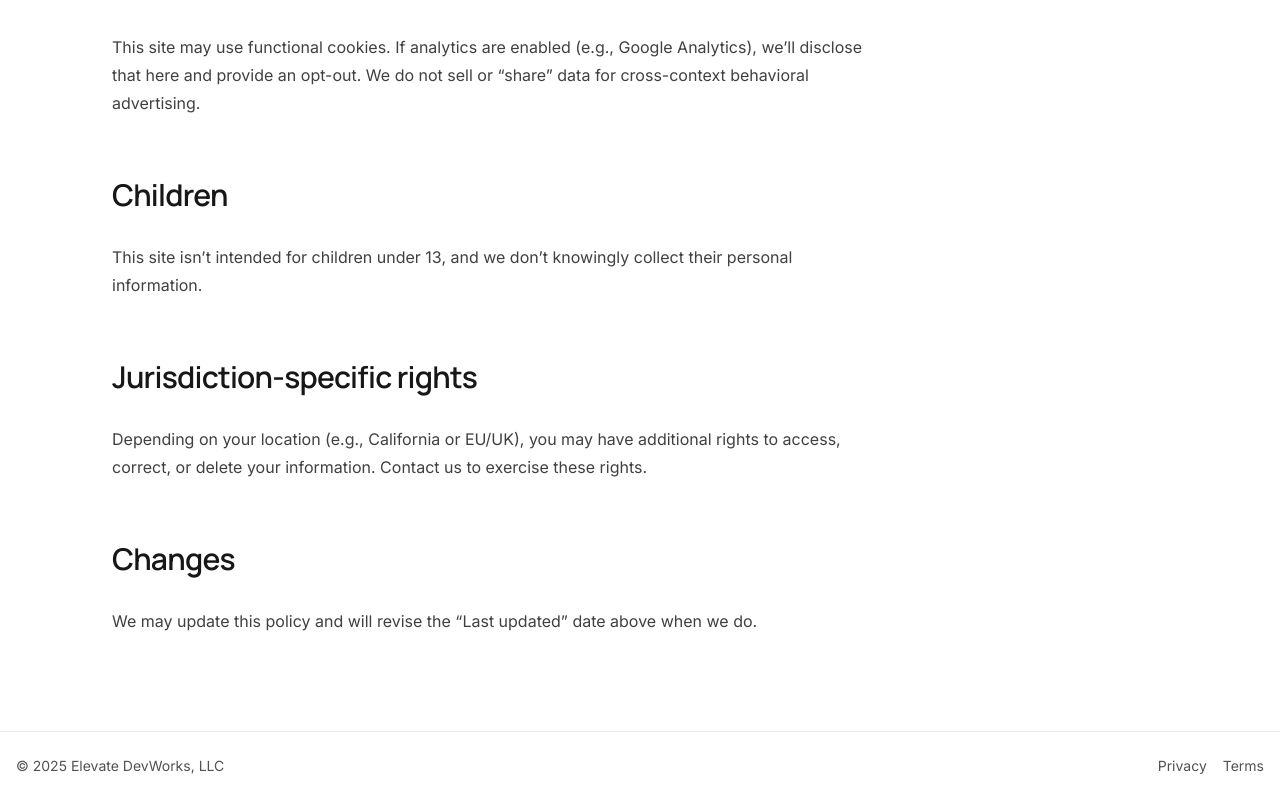
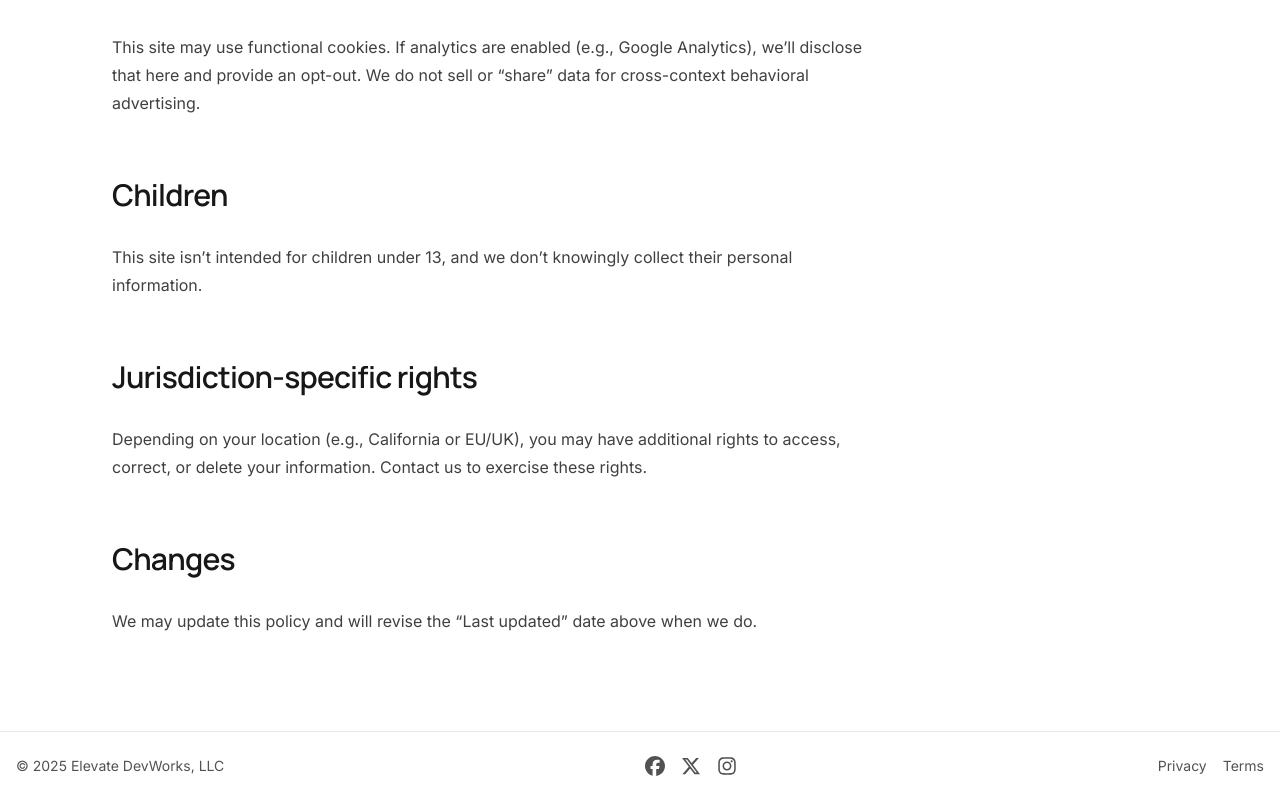
Before and after one commit to chrisowensdev/elevatedevworks-site, a Next.js app: page /privacy in a window 1280 px wide. Shown: the part 1530-2330 px from the top of the page. Built offline with nearby package versions, Linux system fonts and the light colour scheme.

Commit message:
Update seoFixes

```diff
--- a/src/app/layout.tsx
+++ b/src/app/layout.tsx
@@ -7,7 +7,10 @@ export const viewport: Viewport = { themeColor: "#2175a2" };
 
 export const metadata: Metadata = {
 	metadataBase: new URL("https://elevatedevworks.com"),
-	title: { default: "Elevate DevWorks", template: "%s | Elevate DevWorks" },
+	title: {
+		default: "Elevate DevWorks - Web/Application Development",
+		template: "%s | Elevate DevWorks - Web/Application Development",
+	},
 	description: "Building High-Quality Websites for Business",
 	openGraph: {
 		type: "website",
@@ -50,6 +53,9 @@ export default function RootLayout({
 }>) {
 	return (
 		<html lang="en" className={`${text.variable} ${display.variable}`}>
+			<head>
+				<meta charSet="utf-8" />
+			</head>
 			<body>
 				<SEOJsonLd />
 				{children}
--- a/src/components/Footer.tsx
+++ b/src/components/Footer.tsx
@@ -1,9 +1,12 @@
 // components/Footer.tsx
+import SocialIcons from "./SocialIcons";
+
 export default function Footer() {
 	return (
 		<footer className="border-t bg-white">
 			<div className="mx-auto max-w-7xl px-4 py-6 text-sm text-neutral-600 flex flex-col md:flex-row items-center justify-between gap-4">
 				<p>© {new Date().getFullYear()} Elevate DevWorks, LLC</p>
+				<SocialIcons />
 				<div className="flex gap-4">
 					<a href="/privacy" className="hover:opacity-70">
 						Privacy
--- /dev/null
+++ b/src/components/SocialIcons.tsx
@@ -0,0 +1,83 @@
+// components/SocialIcons.tsx
+import { cn } from "@/lib/utils";
+import {
+	FaFacebook,
+	FaXTwitter,
+	FaLinkedin,
+	FaInstagram,
+	FaYoutube,
+	FaGithub,
+} from "react-icons/fa6";
+
+type SocialLinks = {
+	facebook?: string;
+	x?: string; // X (Twitter)
+	linkedin?: string;
+	instagram?: string;
+	youtube?: string;
+	github?: string;
+};
+
+type Props = {
+	className?: string;
+	size?: number; // icon size in px
+	links?: SocialLinks; // optionally override placeholder URLs
+};
+
+export default function SocialIcons({ className, size = 20, links }: Props) {
+	const items = [
+		{
+			key: "facebook",
+			name: "Facebook",
+			href: links?.facebook ?? "https://facebook.com/elevatedevworks",
+			Icon: FaFacebook,
+		},
+		{
+			key: "x",
+			name: "X (Twitter)",
+			href: links?.x ?? "https://x.com/elevatedevworks",
+			Icon: FaXTwitter,
+		},
+		// { key: "linkedin", name: "LinkedIn", href: links?.linkedin ?? "#", Icon: FaLinkedin },
+		{
+			key: "instagram",
+			name: "Instagram",
+			href: links?.instagram ?? "https://instagram.com/elevatedevworks",
+			Icon: FaInstagram,
+		},
+		// { key: "youtube", name: "YouTube", href: links?.youtube ?? "#", Icon: FaYoutube },
+		// { key: "github", name: "GitHub", href: links?.github ?? "#", Icon: FaGithub },
+	];
+
+	return (
+		<nav aria-label="Social media">
+			<ul
+				className={cn(
+					"flex items-center gap-4 text-neutral-600",
+					className
+				)}
+			>
+				{items.map(({ key, name, href, Icon }) => (
+					<li key={key}>
+						<a
+							href={href}
+							target={
+								href.startsWith("http") ? "_blank" : undefined
+							}
+							rel={
+								href.startsWith("http")
+									? "noopener noreferrer"
+									: undefined
+							}
+							aria-label={name}
+							className="transition-colors hover:text-neutral-900"
+						>
+							<span className="sr-only">{name}</span>
+							<Icon size={size} aria-hidden="true" />
+						</a>
+					</li>
+				))}
+			</ul>
+		</nav>
+	);
+}
```
